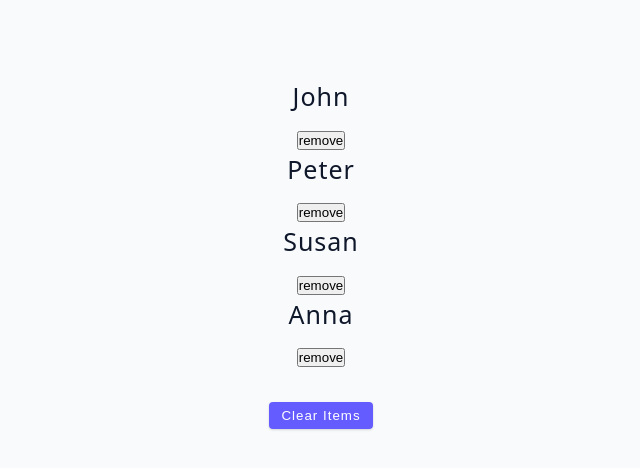
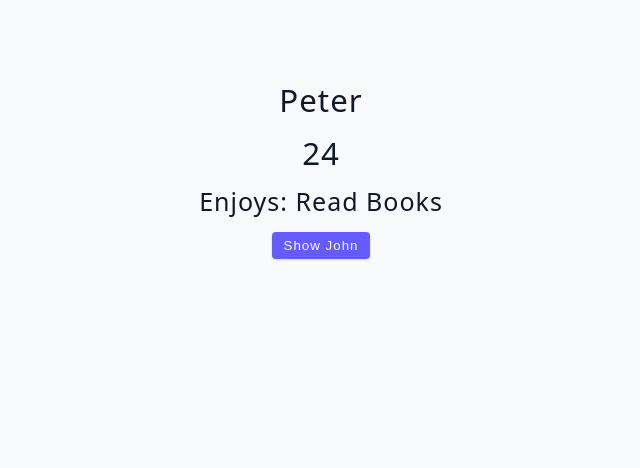
Before and after one commit to talhaaffansiddique/03-advanced-react, a React (Vite) app: page / in a window 1280 px wide. Shown: the top 468 px of the page, without its empty margins (319-959 px from the left). Built offline with nearby package versions, Linux system fonts and the light colour scheme.

Commit message:
86 - useState object example

```diff
--- a/src/App.jsx
+++ b/src/App.jsx
@@ -1,4 +1,4 @@
-import Starter from "./tutorial/01-useState/starter/03-useState-array";
+import Starter from "./tutorial/01-useState/starter/04-useState-object";
 import Final from "./tutorial/01-useState/final/03-useState-array";
 
 function App() {
--- a/src/tutorial/01-useState/starter/04-useState-object.jsx
+++ b/src/tutorial/01-useState/starter/04-useState-object.jsx
@@ -1,7 +1,26 @@
-import { useState } from 'react';
+import { useState } from "react";
 
 const UseStateObject = () => {
-  return <h2>useState object example</h2>;
+  const [name, setName] = useState("peter");
+  const [age, setAge] = useState(24);
+  const [hobby, setHobby] = useState("read books");
+
+  const displayPerson = () => {
+    setName("John");
+    setAge("15");
+    setHobby(" scream ");
+  };
+
+  return (
+    <>
+      <h3>{name}</h3>
+      <h3>{age}</h3>
+      <h4>enjoys: {hobby}</h4>
+      <button className="btn" onClick={displayPerson}>
+        Show John
+      </button>
+    </>
+  );
 };
 
 export default UseStateObject;
```
